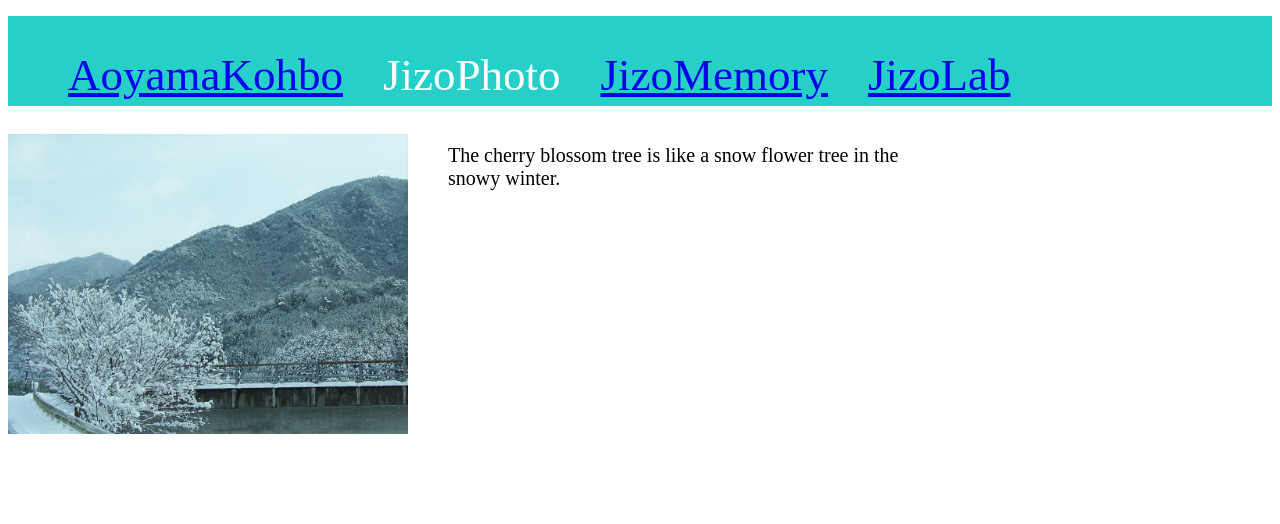
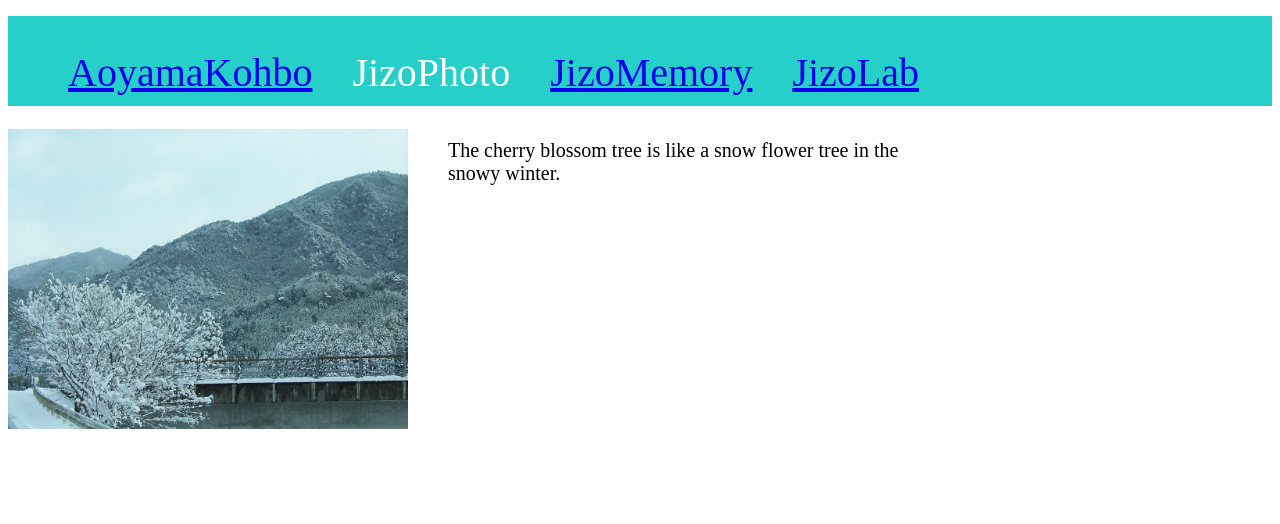
Before and after one commit to AoyamaKohbo/JizoPhoto, a plain HTML site: page index.html in a window 1280 px wide. Shown: the top 524 px of the page. Drawn offline with Linux system fonts and the light colour scheme.

Commit message:
Update stylesheet.css

```diff
--- a/stylesheet.css
+++ b/stylesheet.css
@@ -4,7 +4,7 @@ body {
 
 li {
   list-style: none;
-  font-size: 45px;}
+  font-size: 40px;}
 
 .header {
   background-color: #26d0c9;
```
